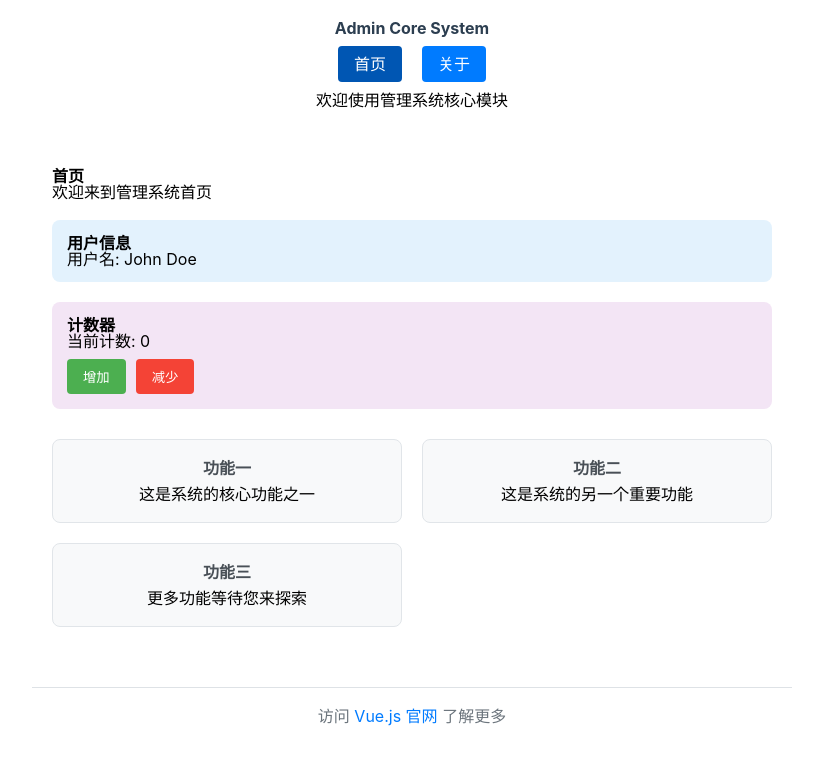
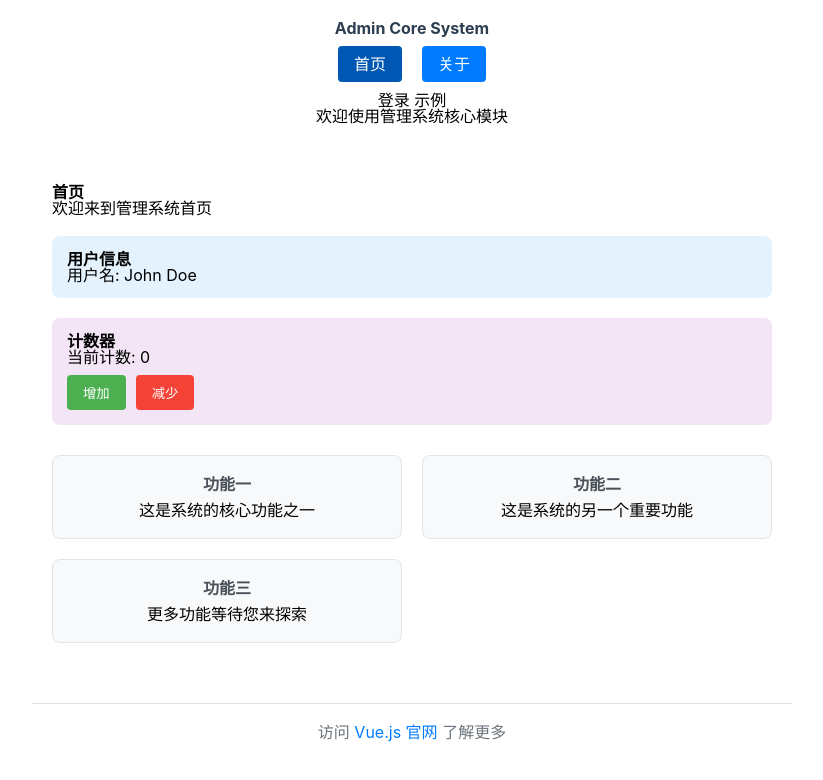
Before and after one commit to haishengJiao/admin-core, a Vue app: page / in a window 1280 px wide. Shown: the top 780 px of the page, without its empty margins (228-1051 px from the left). Built offline with nearby package versions, Linux system fonts and the light colour scheme.

Commit message:
feat: i18n

```diff
--- a/package.json
+++ b/package.json
@@ -22,6 +22,7 @@
   "dependencies": {
     "pinia": "^3.0.3",
     "vue": "^3.5.22",
+    "vue-i18n": "^12.0.0-alpha.3",
     "vue-router": "^4.6.3"
   },
   "devDependencies": {
--- a/src/App.vue
+++ b/src/App.vue
@@ -6,6 +6,8 @@
         <router-link to="/">首页</router-link>
         <router-link to="/about">关于</router-link>
       </nav>
+      {{ $t('login.login') }}
+      {{ $t('example.example') }}
       <p>欢迎使用管理系统核心模块</p>
     </header>
 
--- /dev/null
+++ b/src/language/index.ts
@@ -0,0 +1,18 @@
+import * as VueI18n from 'vue-i18n';
+
+import en_US from './packages/en-US.json';
+import zh_CN from './packages/zh-CN.json';
+import zh_TW from './packages/zh-TW.json';
+
+const i18n = VueI18n.createI18n({
+  legacy: false,
+  globalInjection: true,
+  locale: 'zh_CN',
+  messages: {
+    zh_CN,
+    zh_TW,
+    en_US,
+  },
+});
+
+export default i18n;
--- /dev/null
+++ b/src/language/packages/en-US.json
@@ -0,0 +1,15 @@
+{
+  "example": {
+    "example": "Example",
+    "slide-verify": "Slide Verification",
+    "slider-validation": "Slider Validation"
+  },
+  "workplace": {
+    "workplace": "Workplace"
+  },
+  "login": {
+    "login": "Login",
+    "enter-username": "Please enter your username",
+    "enter-password": "Please enter your password"
+  }
+}
--- /dev/null
+++ b/src/language/packages/zh-CN.json
@@ -0,0 +1,15 @@
+{
+  "example": {
+    "example": "示例",
+    "slide-verify": "滑动验证",
+    "slider-validation": "滑块校验"
+  },
+  "workplace": {
+    "workplace": "工作台"
+  },
+  "login": {
+    "login": "登录",
+    "enter-username": "请输入用户名",
+    "enter-password": "请输入密码"
+  }
+}
--- /dev/null
+++ b/src/language/packages/zh-TW.json
@@ -0,0 +1,15 @@
+{
+  "example": {
+    "example": "示範",
+    "slide-verify": "滑動驗證",
+    "slider-validation": "滑塊校驗"
+  },
+  "login": {
+    "enter-password": "請輸入密碼",
+    "enter-username": "請輸入用戶名",
+    "login": "登入"
+  },
+  "workplace": {
+    "workplace": "工作台"
+  }
+}
--- a/src/main.ts
+++ b/src/main.ts
@@ -2,11 +2,13 @@ import { createApp } from 'vue';
 
 import App from '@/App.vue';
 import directives from '@/directives';
+import i18n from '@/language';
 import router from '@/router';
 import store from '@/store';
 import '@/style/index.scss';
 
 const app = createApp(App);
+app.use(i18n);
 app.use(directives);
 app.use(router);
 app.use(store);
```
